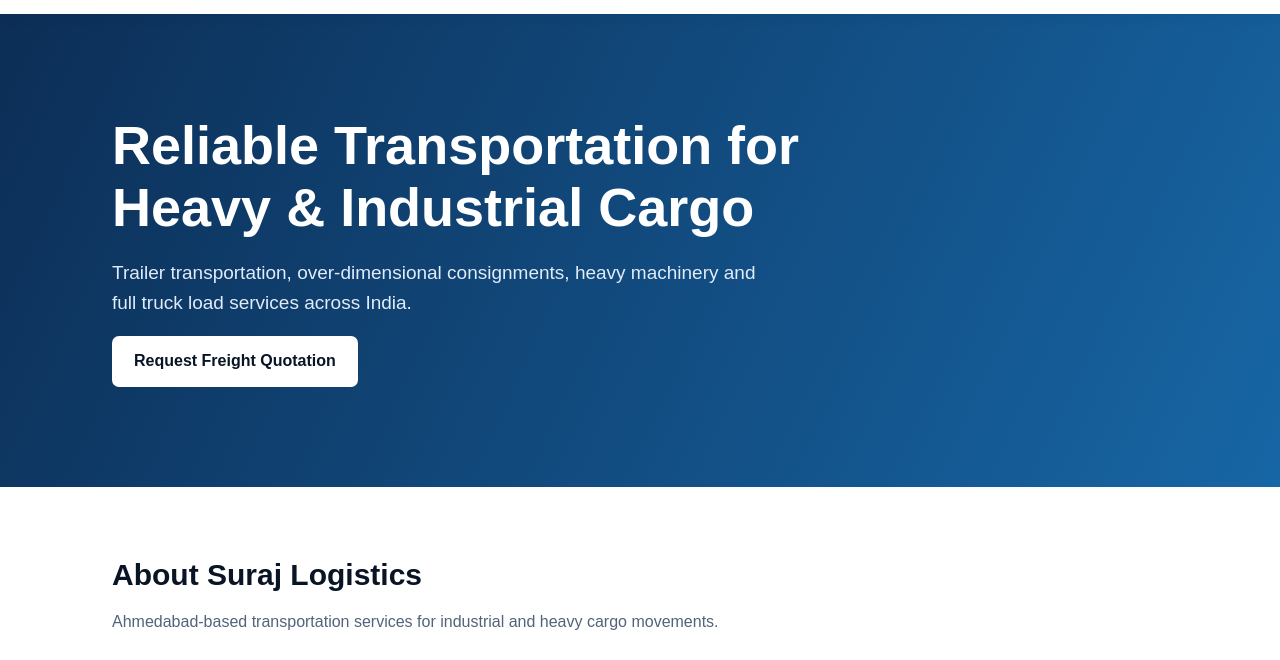
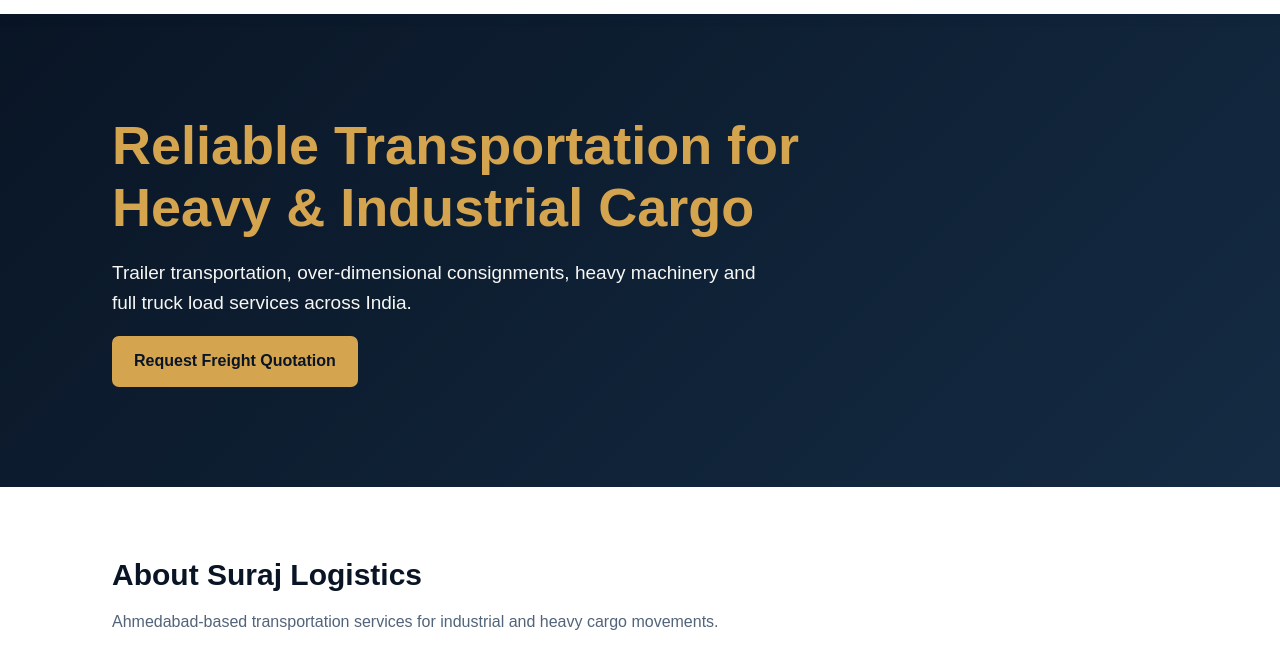
Before and after one commit to surajlogistics-ops/surajlogistics-ops.github.io, a plain HTML site: page index.html in a window 1280 px wide. Shown: the part 95-755 px from the top of the page. Drawn offline with Linux system fonts and the light colour scheme.

Commit message:
Update homepage with navy and gold design

```diff
--- a/index.html
+++ b/index.html
@@ -11,6 +11,22 @@
   --blue: #D5A44E;
   --pale: #F7F7F5;
   --text: #203047;
+}
+.hero {
+  background: linear-gradient(135deg, #091525, #142B43) !important;
+}
+
+.hero h1 {
+  color: #D5A44E !important;
+}
+
+.hero p {
+  color: #F7F7F5 !important;
+}
+
+.hero .btn {
+  background: #D5A44E !important;
+  color: #091525 !important;
 }
 </style>
 </head>
```
